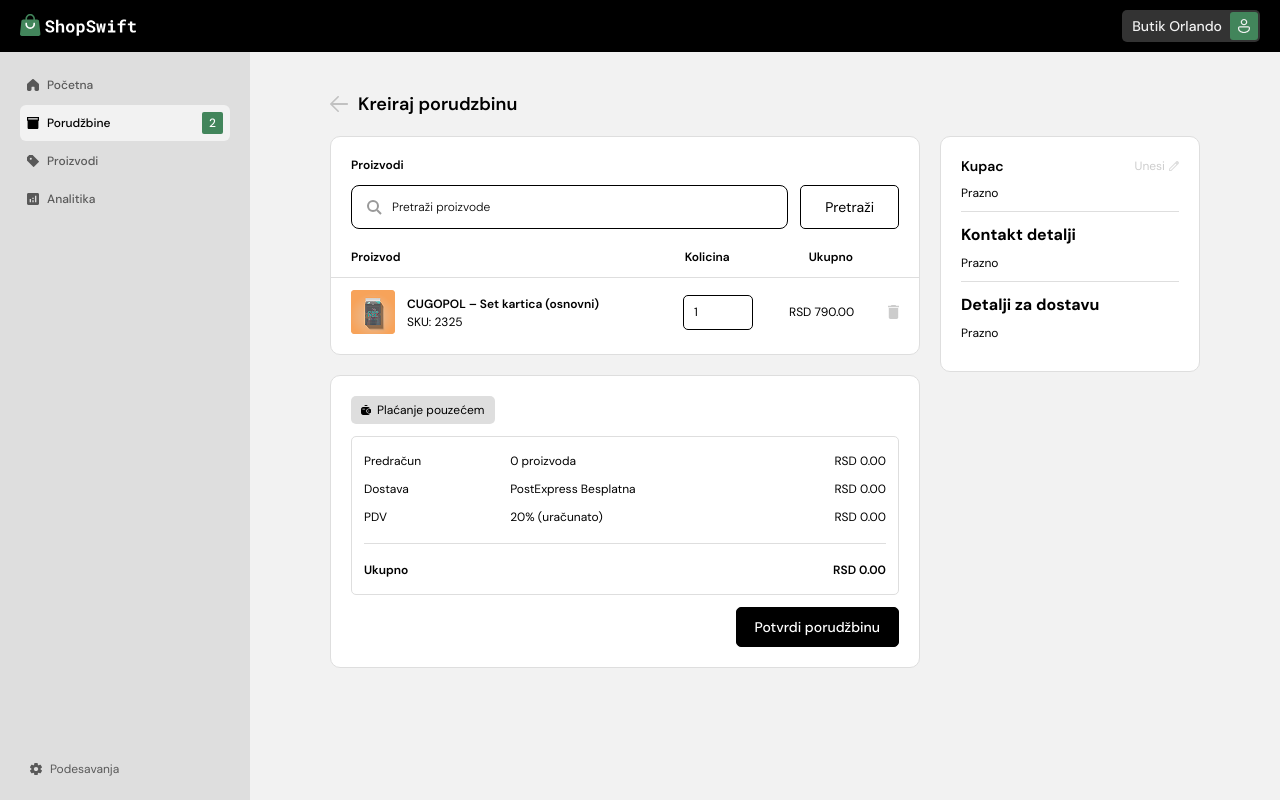
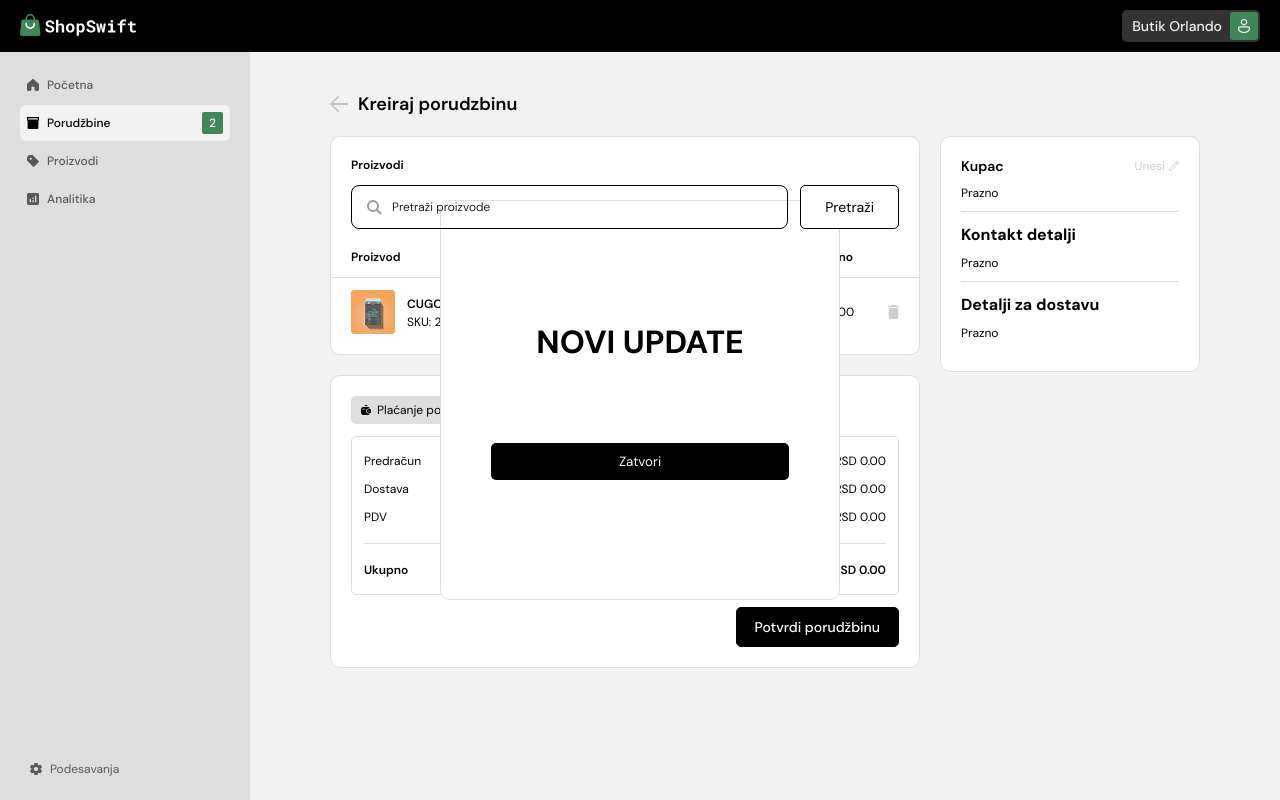
Before and after one commit to nenadtomesic22/ShopSwift, a React (Vite) app: page /orders/add_order in a window 1280 px wide. Built offline with nearby package versions, Linux system fonts and the light colour scheme; sample sign-in values are in the browser's storage.

Commit message:
analitika izlistavanje, i ovaj modal za commit message koji ti pisem, da znas otpr sta je novo kad udjes

```diff
--- a/src/components/ui/Modal/Modal.jsx
+++ b/src/components/ui/Modal/Modal.jsx
@@ -1,6 +1,6 @@
 import './Modal.css'
 
-export default function Modal({children, modalRef}) {
+export default function Modal({children, modalRef, id}) {
     const handleContentClick = (e) => {
         if (e.target.closest(".close-btn")) {
             modalRef.current.close();
@@ -12,6 +12,7 @@ export default function Modal({children, modalRef}) {
         onClick={handleContentClick}
         ref={modalRef}
         popover='auto'
+        id={id}
         className="modal"
         >
             {children}
```
